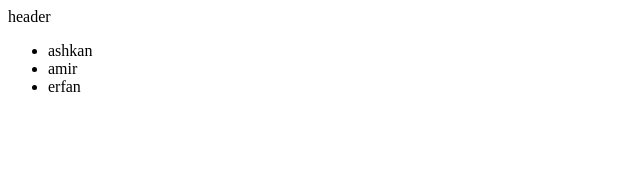
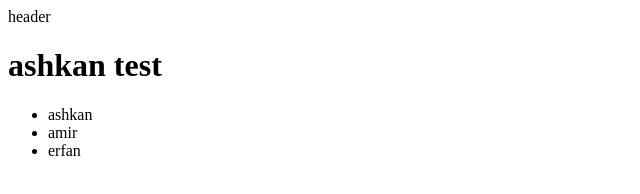
Before and after one commit to progmaster2023/git-project-three, a plain HTML site: page index.html in a window 1280 px wide. Shown: the whole page, without its empty margins (0-640 px from the left). Drawn offline with Linux system fonts and the light colour scheme.

Commit message:
added ashkan

```diff
--- a/index.html
+++ b/index.html
@@ -10,6 +10,7 @@
     <header>
         header
     </header>
+    <h1>ashkan test</h1>
     <nav>
         <ul>
             <li>
```
